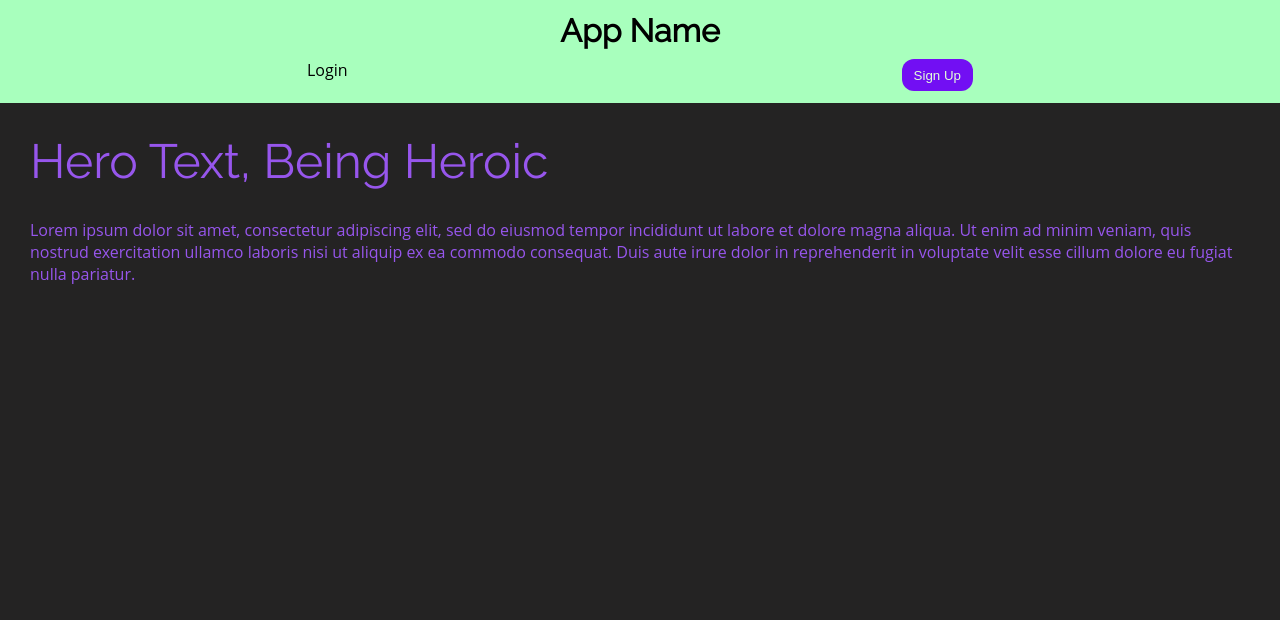
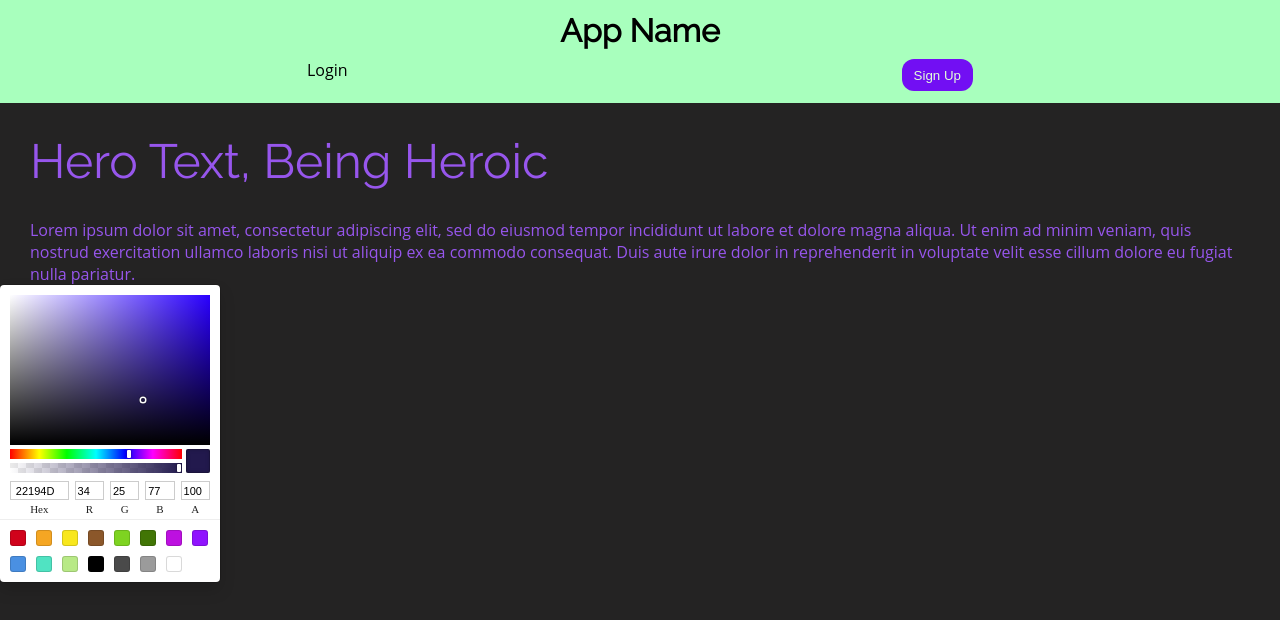
Before and after one commit to danWagar/Style_Guide_Generator, a React (Create React App) app: page / in a window 1280 px wide. Shown: the top 620 px of the page. Built offline with nearby package versions, Linux system fonts and the light colour scheme.

Commit message:
add color-picker

```diff
--- a/package.json
+++ b/package.json
@@ -9,11 +9,13 @@
     "@types/jest": "^24.9.1",
     "@types/node": "^12.12.31",
     "@types/react": "^16.9.26",
+    "@types/react-color": "^3.0.1",
     "@types/react-dom": "^16.9.5",
     "@types/react-router-dom": "^5.1.3",
     "react": "^16.13.1",
     "react-color": "^2.18.0",
     "react-dom": "^16.13.1",
+    "react-redux": "^7.2.0",
     "react-router-dom": "^5.1.2",
     "react-scripts": "3.4.1",
     "typescript": "^3.7.5"
--- a/src/App.tsx
+++ b/src/App.tsx
@@ -1,4 +1,5 @@
 import React from 'react';
+import { SketchPicker } from 'react-color';
 import Header from './Header/Header';
 import LandingPage from './LandingPage/LandingPage';
 import './App.css';
@@ -8,6 +9,7 @@ function App() {
     <>
       <Header />
       <LandingPage />
+      <SketchPicker />
     </>
   );
 }
```
Also changed, not shown: 1 other file (tests, documents, lock files or other folders).
